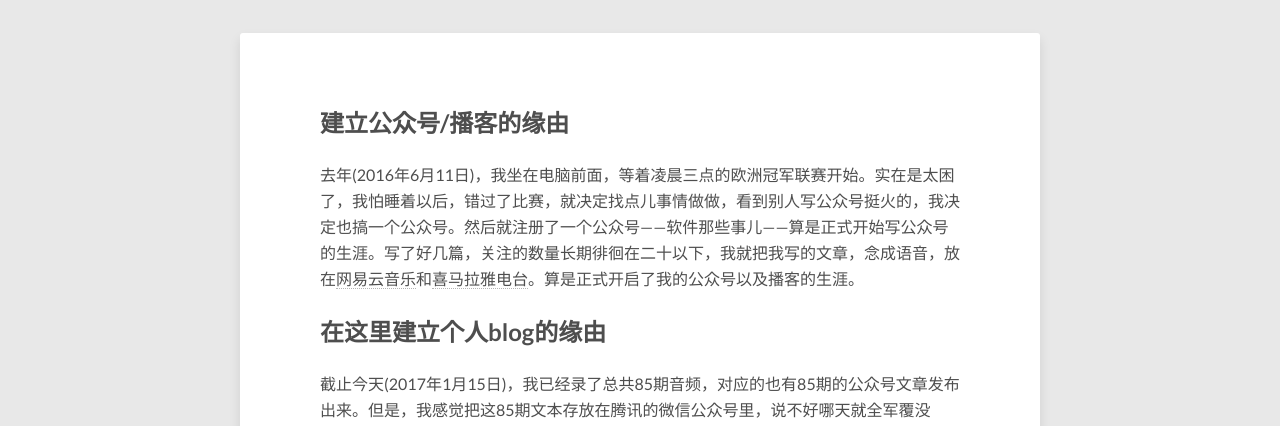
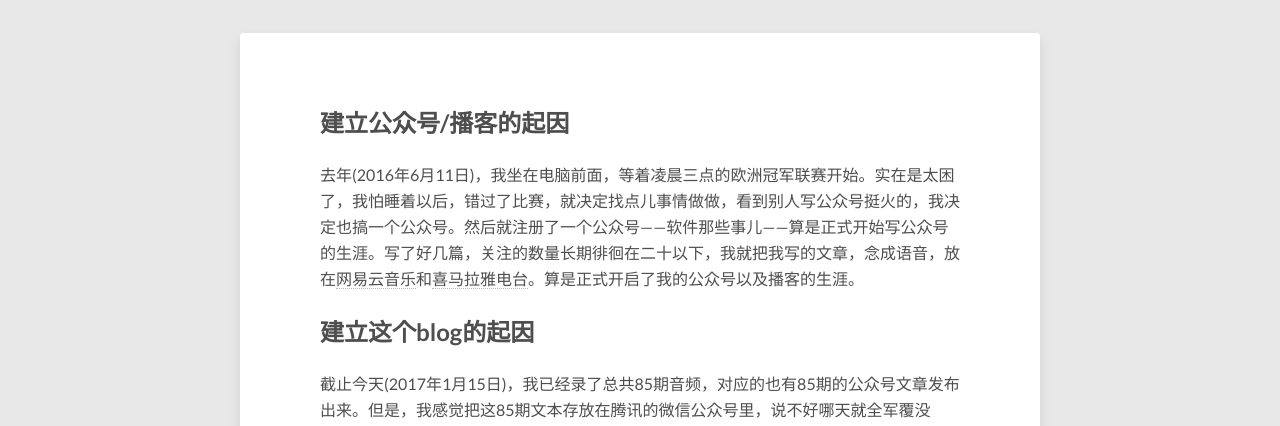
Before and after one commit to snowdj/econapple, a Jekyll site: the page built from about/index.md, in a window 1280 px wide. Shown: the part 417-843 px from the top of the page. Built offline with Jekyll 4.4.1, drawn with Linux system fonts in a browser that asks for light colours; nearby versions of some CDN libraries.

Commit message:
修改文章

```diff
--- a/about/index.md
+++ b/about/index.md
@@ -8,11 +8,11 @@ image:
 comments: false
 modified: 2016-02-01
 ---
-## 建立公众号/播客的缘由
+## 建立公众号/播客的起因
 
 去年(2016年6月11日)，我坐在电脑前面，等着凌晨三点的欧洲冠军联赛开始。实在是太困了，我怕睡着以后，错过了比赛，就决定找点儿事情做做，看到别人写公众号挺火的，我决定也搞一个公众号。然后就注册了一个公众号——软件那些事儿——算是正式开始写公众号的生涯。写了好几篇，关注的数量长期徘徊在二十以下，我就把我写的文章，念成语音，放在[网易云音乐](http://music.163.com/#/djradio?id=336387122)和[喜马拉雅电台](http://www.ximalaya.com/46905980/profile)。算是正式开启了我的公众号以及播客的生涯。
 
-## 在这里建立个人blog的缘由
+## 建立这个blog的起因
 
 截止今天(2017年1月15日)，我已经录了总共85期音频，对应的也有85期的公众号文章发布出来。但是，我感觉把这85期文本存放在腾讯的微信公众号里，说不好哪天就全军覆没了，就在这里给他找一个新家吧。我个人觉得国外的网站，总是要比国内的网站靠谱一些，起码不会被无缘无故的审查并删除文章。我的公众号被删过文章。敝帚自珍吧，毕竟是自己写的85篇文章，以后，我会慢慢的一篇一篇的都复制到这里来，免得被删除。
 
```
